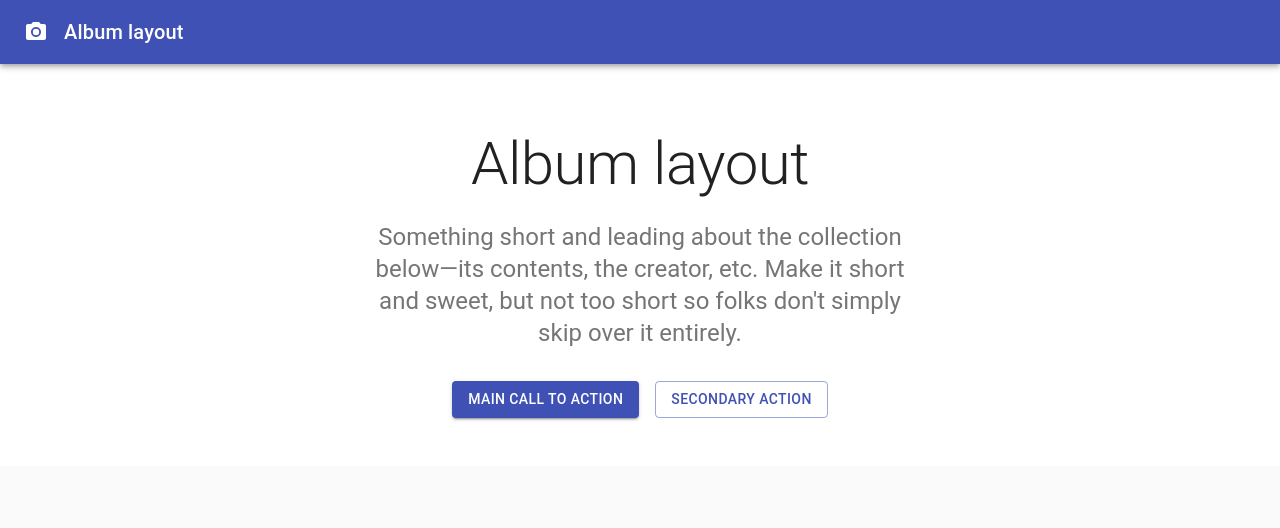
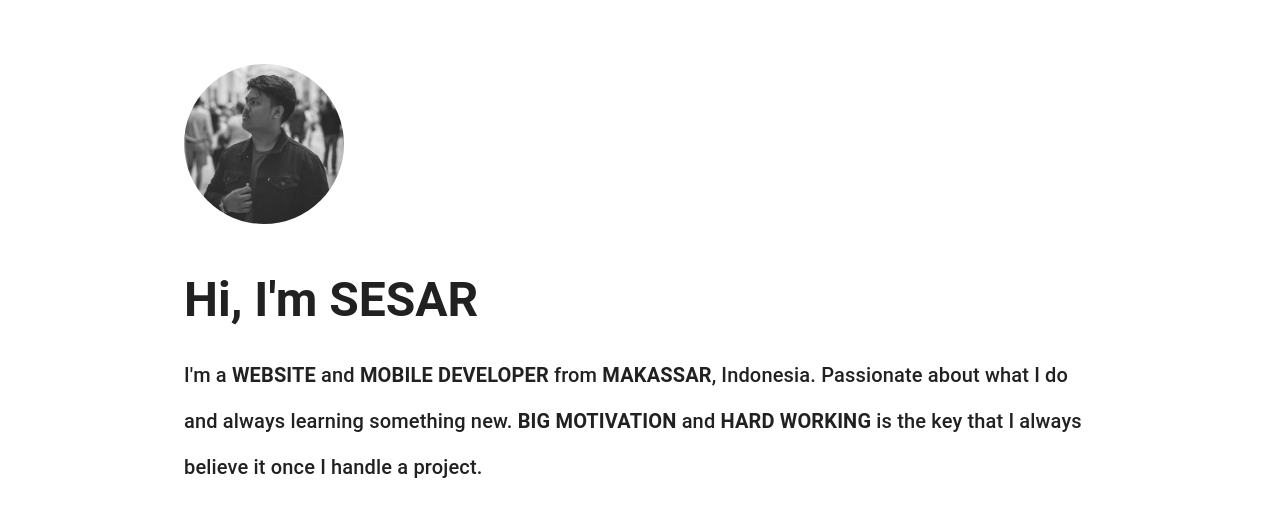
Before and after one commit to Makassar-Developer-Society/belajar-react-resume, a React (Create React App) app: page / in a window 1280 px wide. Shown: the top 528 px of the page. Built offline with nearby package versions, Linux system fonts and the light colour scheme; grey boxes are pictures that could not be loaded.

Commit message:
feat: header

```diff
--- /dev/null
+++ b/src/components/Header.jsx
@@ -0,0 +1,47 @@
+import React from 'react';
+import Typography from '@material-ui/core/Typography';
+import { makeStyles } from '@material-ui/core/styles';
+import Avatar from '@material-ui/core/Avatar';
+import Container from '@material-ui/core/Container';
+
+const useStyles = makeStyles((theme) => ({
+    heroContent: {
+        backgroundColor: theme.palette.background.paper,
+        padding: theme.spacing(8, 0, 6),
+    },
+    large: {
+        width: theme.spacing(20),
+        height: theme.spacing(20),
+    },
+    spacing: {
+        marginBottom: theme.spacing(6)
+    },
+    description: {
+        lineHeight: 2.3
+    },
+    title: {
+        fontWeight: 'bold',
+        marginBottom: theme.spacing(3)
+    }
+}));
+
+export default function Album() {
+    const classes = useStyles();
+
+    return (
+        <div className={classes.heroContent}>
+            <Container maxWidth="md">
+                <div className={classes.spacing}>
+                    <Avatar alt="Remy Sharp" src={require("../assets/img/me.jpeg")} className={classes.large} />
+                </div>
+                <Typography variant="h3" align="left" className={classes.title} gutterBottom>
+                    Hi, I'm SESAR
+                </Typography>
+                <Typography variant="h6" align="left" className={classes.description}>
+                    I'm a <b>WEBSITE</b> and <b>MOBILE DEVELOPER</b> from <b>MAKASSAR</b>, Indonesia.
+                    Passionate about what I do and always learning something new. <b>BIG MOTIVATION</b> and <b>HARD WORKING</b> is the key that I always believe it once I handle a project.
+                </Typography>
+            </Container>
+        </div>
+    );
+}
--- a/src/pages/Index.jsx
+++ b/src/pages/Index.jsx
@@ -1,14 +1,12 @@
 import React from 'react';
-import AppBar from '@material-ui/core/AppBar';
+import Header from '../components/Header';
 import Button from '@material-ui/core/Button';
-import CameraIcon from '@material-ui/icons/PhotoCamera';
 import Card from '@material-ui/core/Card';
 import CardActions from '@material-ui/core/CardActions';
 import CardContent from '@material-ui/core/CardContent';
 import CardMedia from '@material-ui/core/CardMedia';
 import CssBaseline from '@material-ui/core/CssBaseline';
 import Grid from '@material-ui/core/Grid';
-import Toolbar from '@material-ui/core/Toolbar';
 import Typography from '@material-ui/core/Typography';
 import { makeStyles } from '@material-ui/core/styles';
 import Container from '@material-ui/core/Container';
@@ -50,42 +48,8 @@ export default function Album() {
     return (
         <div>
             <CssBaseline />
-            <AppBar position="relative">
-                <Toolbar>
-                    <CameraIcon className={classes.icon} />
-                    <Typography variant="h6" color="inherit" noWrap>
-                        Album layout
-                    </Typography>
-                </Toolbar>
-            </AppBar>
             <main>
-                {/* Hero unit */}
-                <div className={classes.heroContent}>
-                    <Container maxWidth="sm">
-                        <Typography component="h1" variant="h2" align="center" color="textPrimary" gutterBottom>
-                            Album layout
-                        </Typography>
-                        <Typography variant="h5" align="center" color="textSecondary" paragraph>
-                            Something short and leading about the collection below—its contents, the creator, etc.
-                            Make it short and sweet, but not too short so folks don&apos;t simply skip over it
-                            entirely.
-                        </Typography>
-                        <div className={classes.heroButtons}>
-                            <Grid container spacing={2} justify="center">
-                                <Grid item>
-                                    <Button variant="contained" color="primary">
-                                        Main call to action
-                                    </Button>
-                                </Grid>
-                                <Grid item>
-                                    <Button variant="outlined" color="primary">
-                                        Secondary action
-                                    </Button>
-                                </Grid>
-                            </Grid>
-                        </div>
-                    </Container>
-                </div>
+                <Header />
                 <Container className={classes.cardGrid} maxWidth="md">
                     {/* End hero unit */}
                     <Grid container spacing={4}>
```
Also changed, not shown: src/assets/img/me.jpeg (added).
